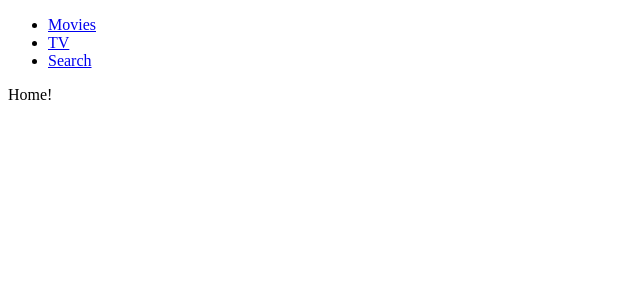
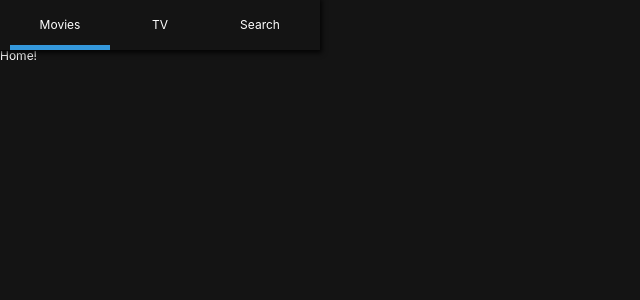
Before and after one commit to nosugarsociety/madflix, a React (Create React App) app: page / in a window 1280 px wide. Shown: the top 300 px of the page, without its empty margins (0-640 px from the left). Built offline with nearby package versions, Linux system fonts and the light colour scheme.

Commit message:
Passing route props to header component.

```diff
--- a/package.json
+++ b/package.json
@@ -11,6 +11,8 @@
     "react-dom": "^17.0.1",
     "react-router-dom": "^5.2.0",
     "react-scripts": "4.0.1",
+    "styled-components": "^5.2.1",
+    "styled-reset": "^4.3.2",
     "web-vitals": "^0.2.4"
   },
   "scripts": {
--- a/src/Components/App.js
+++ b/src/Components/App.js
@@ -1,12 +1,12 @@
 import React from 'react';
 import { RouterContainer } from '../Components/Router';
-import { Header } from '../Components/Header';
+import { GlobalStyles } from '../Components/GlobalStyle';
 
 function App() {
   return (
     <>
-      <Header />
       <RouterContainer />
+      <GlobalStyles />
     </>
   );
 }
--- /dev/null
+++ b/src/Components/GlobalStyle/index.js
@@ -0,0 +1,23 @@
+import { createGlobalStyle } from 'styled-components';
+import reset from 'styled-reset';
+
+export const GlobalStyles = createGlobalStyle`
+  ${reset};
+
+  a {
+    text-decoration: none;
+    color: inherit;
+  }
+
+  *{
+    box-sizing: border-box;
+  }
+
+  body {
+    font-family:-apple-system, BlinkMacSystemFont, 'Segoe UI', -apple-system, BlinkMacSystemFont, 'Segoe UI', Roboto, Oxygen, Ubuntu, Cantarell, 'Open Sans', 'Helvetica Neue', sans-serif, -apple-system, BlinkMacSystemFont, 'Segoe UI', Roboto, Oxygen, Ubuntu, Cantarell, 'Open Sans', 'Helvetica Neue', sans-serif, -apple-system, BlinkMacSystemFont, 'Segoe UI', Roboto, Oxygen, Ubuntu, Cantarell, 'Open Sans', 'Helvetica Neue', sans-serif, Canta;
+    font-size: 12px;
+    background-color: rgba(20,20,20, 1);
+    color: white;
+    padding-top: 50px;
+  }
+`;
--- a/src/Components/Header/index.js
+++ b/src/Components/Header/index.js
@@ -1,17 +1,25 @@
 import React from 'react';
+import { withRouter } from 'react-router-dom';
+import { HeaderContainer, List, Item, ItemLink } from './style';
 
-export const Header = () => (
-  <header>
-    <ul>
-      <li>
-        <a href='/'>Movies</a>
-      </li>
-      <li>
-        <a href='/tv'>TV</a>
-      </li>
-      <li>
-        <a href='/search'>Search</a>
-      </li>
-    </ul>
-  </header>
-);
+const Header = ({ location: { pathname } }) => {
+
+
+  return (
+    <HeaderContainer>
+      <List>
+        <Item current={pathname === '/'}>
+          <ItemLink to='/movies'>Movies</ItemLink>
+        </Item>
+        <Item current={pathname === '/tv'}>
+          <ItemLink to='/tv'>TV</ItemLink>
+        </Item>
+        <Item current={pathname === '/search'}>
+          <ItemLink to='/search'>Search</ItemLink>
+        </Item>
+      </List>
+    </HeaderContainer>
+  );
+};
+
+export default withRouter(Header);
--- /dev/null
+++ b/src/Components/Header/style.js
@@ -0,0 +1,36 @@
+import styled from 'styled-components';
+import { Link } from 'react-router-dom';
+
+export const HeaderContainer = styled.header`
+  color: white;
+  position: fixed;
+  top: 0;
+  left: 0;
+  width: 100%inherit;
+  height: 50px;
+  display: flex;
+  align-items: center;
+  padding: 0 10px;
+  background-color: rgba(20, 20, 20, 0.8);
+  box-shadow: 0px 1px 5px 2px rgba(0, 0, 0, 0.8);
+`;
+
+export const List = styled.ul`
+  display: flex;
+`;
+
+export const Item = styled.li`
+  width: 100px;
+  height: 50px;
+  text-align: center;
+  border-bottom: 5px solid
+    ${(props) => (props.current ? '#3498db' : 'transparent')};
+  transition: border-bottom 0.5s ease-in-out;
+`;
+
+export const ItemLink = styled(Link)`
+  height: 50px;
+  display: flex;
+  align-items: center;
+  justify-content: center;
+`;
--- a/src/Components/Router.js
+++ b/src/Components/Router.js
@@ -5,17 +5,21 @@
   Redirect,
   Switch,
 } from 'react-router-dom';
+import Header from '../Components/Header';
 import { Home } from '../Routes/Home';
 import { Tv } from '../Routes/TV';
 import { Search } from '../Routes/Search';
 
 export const RouterContainer = () => (
   <Router>
+    <>
+      <Header />
       <Switch>
         <Route path='/' exact component={Home} />
         <Route path='/tv' component={Tv} />
         <Route path='/search' component={Search} />
         <Redirect from='*' to='/' />
       </Switch>
+    </>
   </Router>
 );
```
Also changed, not shown: 2 other files (tests, documents, lock files or other folders). Lines whose indentation alone changed are shown as unchanged.
